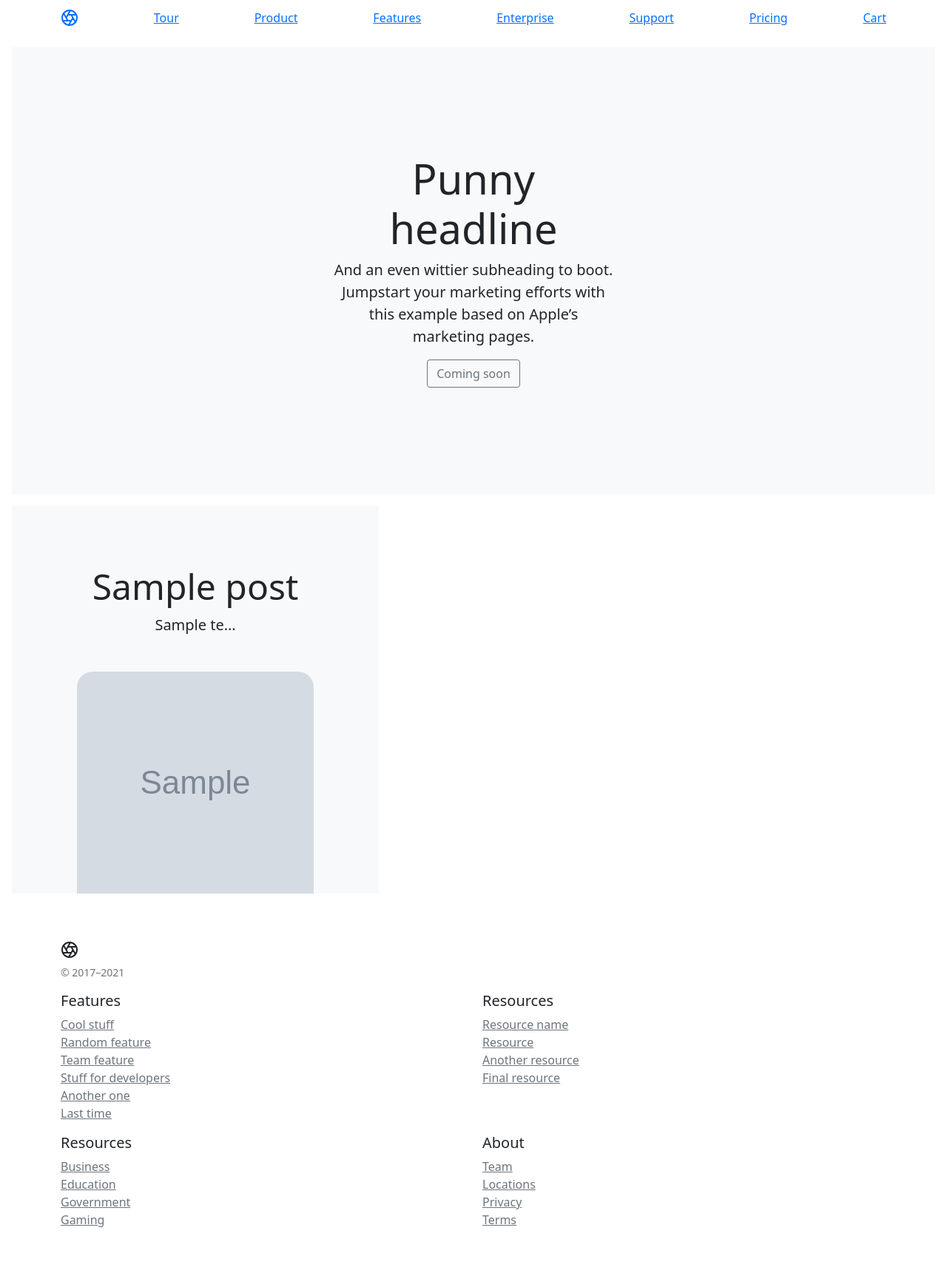
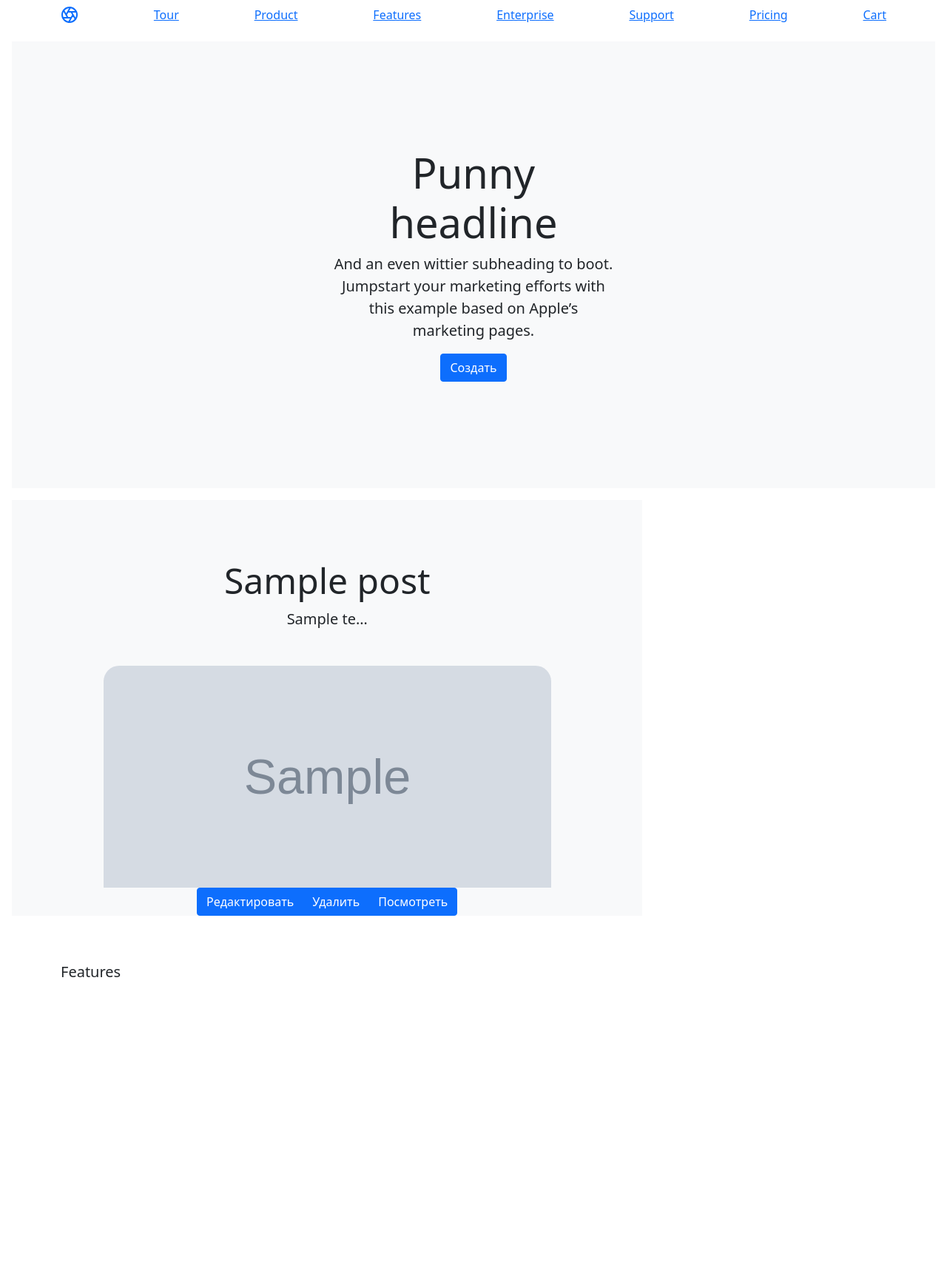
Before and after one commit to Bobabib228/Django, a Django app: page /blog/ in a window 1280 px wide. Shown: the whole page at 74% size. After the commit the page ends 1321 px from the top, so only its background shows below. Run offline with Django 5.2, Linux system fonts and the light colour scheme; tables that the repository leaves empty hold one stand-in row (values such as "Sample post"); grey boxes marked "Sample" are stand-in pictures; some libraries are stand-ins or nearby versions.

Commit message:
version 2.1

```diff
--- a/blog/templates/blog/general.html
+++ b/blog/templates/blog/general.html
@@ -47,19 +47,8 @@
   </head>
   <body>
 
-<header class="site-header sticky-top py-1">
-  <nav class="container d-flex flex-column flex-md-row justify-content-between">
-    <a class="py-2" href="#" aria-label="Product">
-      <svg xmlns="http://www.w3.org/2000/svg" width="24" height="24" fill="none" stroke="currentColor" stroke-linecap="round" stroke-linejoin="round" stroke-width="2" class="d-block mx-auto" role="img" viewBox="0 0 24 24"><title>Product</title><circle cx="12" cy="12" r="10"/><path d="M14.31 8l5.74 9.94M9.69 8h11.48M7.38 12l5.74-9.94M9.69 16L3.95 6.06M14.31 16H2.83m13.79-4l-5.74 9.94"/></svg>
-    </a>
-    <a class="py-2 d-none d-md-inline-block" href="#">Tour</a>
-    <a class="py-2 d-none d-md-inline-block" href="#">Product</a>
-    <a class="py-2 d-none d-md-inline-block" href="#">Features</a>
-    <a class="py-2 d-none d-md-inline-block" href="#">Enterprise</a>
-    <a class="py-2 d-none d-md-inline-block" href="#">Support</a>
-    <a class="py-2 d-none d-md-inline-block" href="#">Pricing</a>
-    <a class="py-2 d-none d-md-inline-block" href="#">Cart</a>
-  </nav>
+<header>
+    {% include 'blog/includes/inc_meny.html' %}
 </header>
 
 <main>
@@ -67,7 +56,7 @@
     <div class="col-md-5 p-lg-5 mx-auto my-5">
       <h1 class="display-4 fw-normal">Punny headline</h1>
       <p class="lead fw-normal">And an even wittier subheading to boot. Jumpstart your marketing efforts with this example based on Apple’s marketing pages.</p>
-      <a class="btn btn-outline-secondary" href="#">Coming soon</a>
+      <a class="btn btn-primary" href ="{% url 'blog:post_create' %}">Создать</a>
     </div>
     <div class="product-device shadow-sm d-none d-md-block"></div>
     <div class="product-device product-device-2 shadow-sm d-none d-md-block"></div>
@@ -81,46 +70,9 @@
 <footer class="container py-5">
   <div class="row">
     <div class="col-12 col-md">
-      <svg xmlns="http://www.w3.org/2000/svg" width="24" height="24" fill="none" stroke="currentColor" stroke-linecap="round" stroke-linejoin="round" stroke-width="2" class="d-block mb-2" role="img" viewBox="0 0 24 24"><title>Product</title><circle cx="12" cy="12" r="10"/><path d="M14.31 8l5.74 9.94M9.69 8h11.48M7.38 12l5.74-9.94M9.69 16L3.95 6.06M14.31 16H2.83m13.79-4l-5.74 9.94"/></svg>
-      <small class="d-block mb-3 text-muted">&copy; 2017–2021</small>
     </div>
     <div class="col-6 col-md">
       <h5>Features</h5>
-      <ul class="list-unstyled text-small">
-        <li><a class="link-secondary" href="#">Cool stuff</a></li>
-        <li><a class="link-secondary" href="#">Random feature</a></li>
-        <li><a class="link-secondary" href="#">Team feature</a></li>
-        <li><a class="link-secondary" href="#">Stuff for developers</a></li>
-        <li><a class="link-secondary" href="#">Another one</a></li>
-        <li><a class="link-secondary" href="#">Last time</a></li>
-      </ul>
-    </div>
-    <div class="col-6 col-md">
-      <h5>Resources</h5>
-      <ul class="list-unstyled text-small">
-        <li><a class="link-secondary" href="#">Resource name</a></li>
-        <li><a class="link-secondary" href="#">Resource</a></li>
-        <li><a class="link-secondary" href="#">Another resource</a></li>
-        <li><a class="link-secondary" href="#">Final resource</a></li>
-      </ul>
-    </div>
-    <div class="col-6 col-md">
-      <h5>Resources</h5>
-      <ul class="list-unstyled text-small">
-        <li><a class="link-secondary" href="#">Business</a></li>
-        <li><a class="link-secondary" href="#">Education</a></li>
-        <li><a class="link-secondary" href="#">Government</a></li>
-        <li><a class="link-secondary" href="#">Gaming</a></li>
-      </ul>
-    </div>
-    <div class="col-6 col-md">
-      <h5>About</h5>
-      <ul class="list-unstyled text-small">
-        <li><a class="link-secondary" href="#">Team</a></li>
-        <li><a class="link-secondary" href="#">Locations</a></li>
-        <li><a class="link-secondary" href="#">Privacy</a></li>
-        <li><a class="link-secondary" href="#">Terms</a></li>
-      </ul>
     </div>
   </div>
 </footer>
--- /dev/null
+++ b/blog/templates/blog/includes/inc_meny.html
@@ -0,0 +1,12 @@
+<nav class="container d-flex flex-column flex-md-row justify-content-between">
+    <a class="py-2" href="#" aria-label="Product">
+      <svg xmlns="http://www.w3.org/2000/svg" width="24" height="24" fill="none" stroke="currentColor" stroke-linecap="round" stroke-linejoin="round" stroke-width="2" class="d-block mx-auto" role="img" viewBox="0 0 24 24"><title>Product</title><circle cx="12" cy="12" r="10"/><path d="M14.31 8l5.74 9.94M9.69 8h11.48M7.38 12l5.74-9.94M9.69 16L3.95 6.06M14.31 16H2.83m13.79-4l-5.74 9.94"/></svg>
+    </a>
+    <a class="py-2 d-none d-md-inline-block" href="#">Tour</a>
+    <a class="py-2 d-none d-md-inline-block" href="#">Product</a>
+    <a class="py-2 d-none d-md-inline-block" href="#">Features</a>
+    <a class="py-2 d-none d-md-inline-block" href="#">Enterprise</a>
+    <a class="py-2 d-none d-md-inline-block" href="#">Support</a>
+    <a class="py-2 d-none d-md-inline-block" href="#">Pricing</a>
+    <a class="py-2 d-none d-md-inline-block" href="#">Cart</a>
+  </nav>
--- a/blog/templates/blog/post_list.html
+++ b/blog/templates/blog/post_list.html
@@ -9,6 +9,11 @@
         <p class="lead">{{ post.content|truncatechars:10 }}</p>
       </div>
       <img src="{{ post.preview_image.url }}" alt="{{ post.title }}" style="width: 80%; height: 300px; border-radius: 21px 21px 0 0;">
+        <div class="btn-group">
+            <a class="btn btn-primary" href ="{% url 'blog:post_update' post.pk%}">Редактировать</a>
+            <a class="btn btn-primary" href ="{% url 'blog:post_delete' post.pk%}">Удалить</a>
+            <a class="btn btn-primary" href ="{% url 'blog:post_detail' post.pk %}">Посмотреть</a>
+        </div>
     </div>
     {% endfor %}
   </div>
--- a/blog/urls.py
+++ b/blog/urls.py
@@ -2,7 +2,7 @@ from django.contrib import admin
 from django.urls import path, include
 from django.views import View
 
-from blog.views import PostListView, PostDetailView
+from blog.views import PostListView, PostDetailView, PostCreateView, PostUpdateView, PostDeleteView
 
 app_name = 'blog'
 
@@ -11,4 +11,7 @@ urlpatterns = [
     path('admin/', admin.site.urls),
     path('', PostListView.as_view(), name='post_list'),
     path('post/<int:pk>/', PostDetailView.as_view(), name='post_detail'),
+    path('post/create', PostCreateView.as_view(), name='post_create'),
+    path('post/<int:pk>/update', PostUpdateView.as_view(), name='post_update'),
+    path('post/<int:pk>/delete', PostDeleteView.as_view(), name='post_delete'),
 ]
--- a/blog/views.py
+++ b/blog/views.py
@@ -1,5 +1,6 @@
 from django.shortcuts import render
-from django.views.generic import ListView, DetailView
+from django.urls import reverse_lazy
+from django.views.generic import ListView, DetailView, CreateView, UpdateView, DeleteView
 
 from blog.models import Post
 
@@ -10,3 +11,27 @@ class PostListView(ListView):
 
 class PostDetailView(DetailView):
     model = Post
+
+    def get_object(self, queryset=None):
+        self.object = super().get_object(queryset)
+        self.object.views_count += 1
+        self.object.save()
+        return self.object
+
+
+class PostCreateView(CreateView):
+    model = Post
+    fields = ['title', 'content', 'preview_image']
+    success_url = reverse_lazy('blog:post_list')
+
+
+class PostUpdateView(UpdateView):
+    model = Post
+    fields = ['title', 'content', 'preview_image']
+    def get_success_url(self):
+        return reverse_lazy('blog:post_detail', kwargs={'pk': self.object.pk})
+
+
+class PostDeleteView(DeleteView):
+    model = Post
+    success_url = reverse_lazy('blog:post_list')
```
Also changed, not shown: blog/templates/blog/post_confirm_delete.html (added, +22 -0 lines), blog/templates/blog/post_detail.html (added, +37 -0 lines), blog/templates/blog/post_form.html (added, +24 -0 lines), media/Post/photo/47-479238_trippy-cat-wallpaper-hd.jpg (added), media/Post/photo/8a30b4117dbddd4f7d47e4d2fd0d6fca.jpg (added), media/Post/photo/f7a6d7df5dc811f1ba96aef63d896f44.jpg (added), media/Post/photo/kot-sfinks-griby-art.jpg (added), media/Post/photo/kot-sfinks-griby-art_4hKgsE3.jpg (added).
